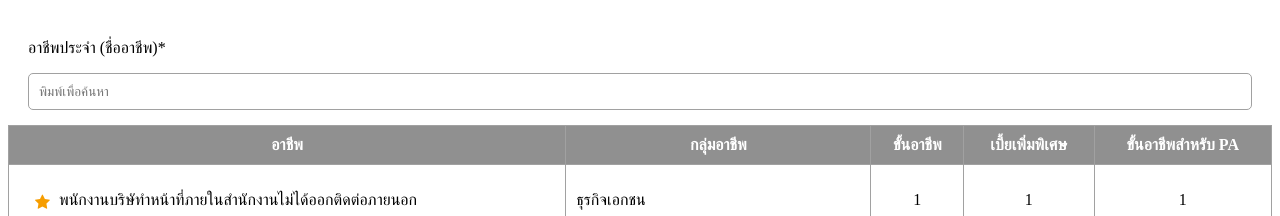
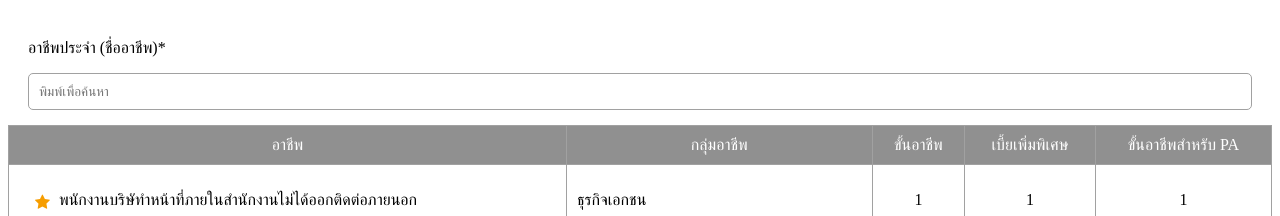
Before and after one commit to pitchayakit/List-Search-Dropdown, a React (Create React App) app: page / in a window 1280 px wide. Shown: the top 216 px of the page. Built offline with nearby package versions, Linux system fonts and the light colour scheme.

Commit message:
change font weight th to normal

```diff
--- a/src/Style/index.css
+++ b/src/Style/index.css
@@ -32,7 +32,8 @@
     color: #FFFFFF; }
     .list-search-dropdown table thead tr th {
       border: 1px solid #a1a1a1;
-      padding: 10px; }
+      padding: 10px;
+      font-weight: normal; }
   .list-search-dropdown table tbody tr td {
     border: 1px solid #a1a1a1;
     padding: 10px; }
--- a/src/Style/listSearchDropdown/index.css
+++ b/src/Style/listSearchDropdown/index.css
@@ -17,7 +17,8 @@
     color: #FFFFFF; }
     .list-search-dropdown table thead tr th {
       border: 1px solid #a1a1a1;
-      padding: 10px; }
+      padding: 10px;
+      font-weight: normal; }
   .list-search-dropdown table tbody tr td {
     border: 1px solid #a1a1a1;
     padding: 10px; }
--- a/src/Style/listSearchDropdown/index.scss
+++ b/src/Style/listSearchDropdown/index.scss
@@ -22,6 +22,7 @@
                 th {
                     border: 1px solid #a1a1a1;
                     padding: 10px;
+                    font-weight: normal;
                 }
             }
         }
```
